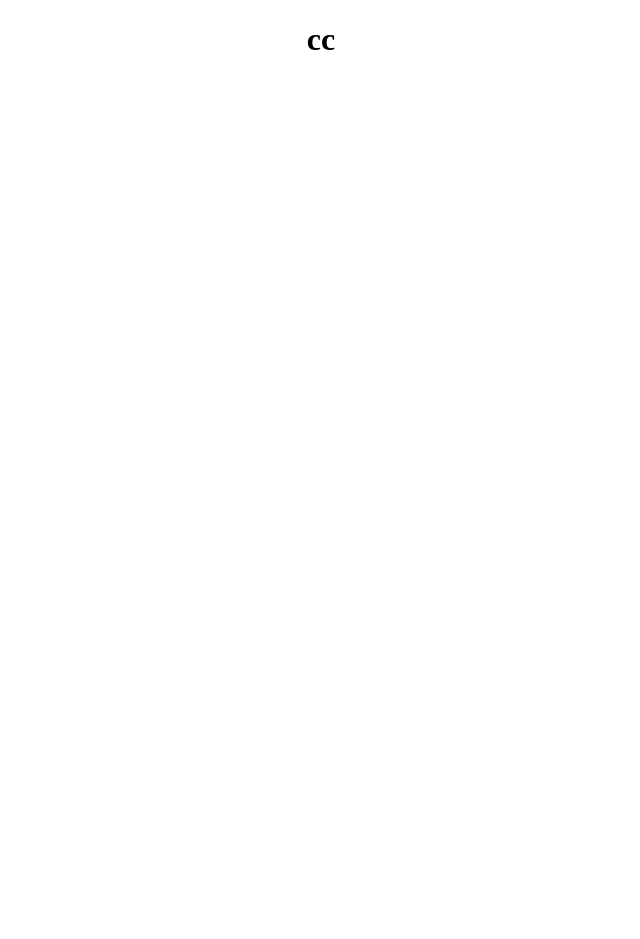
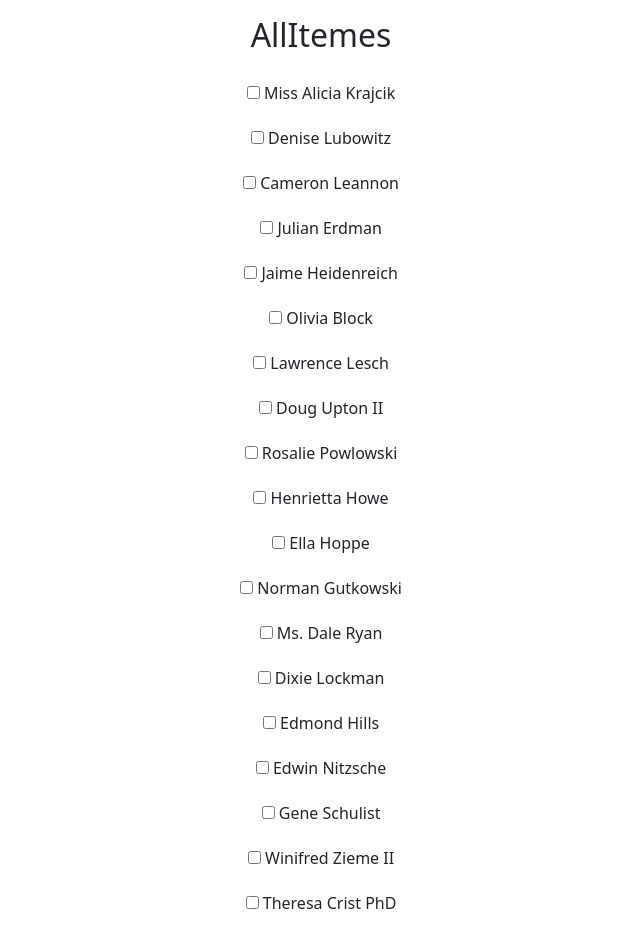
Before and after one commit to aynazheydariafshar/Aynaz-HeydariAfshar-hw17-maktab66, a React (Create React App) app in the folder ex1/: page / in a window 1280 px wide. Shown: the top 939 px of the page, without its empty margins (319-959 px from the left). Before the commit the page ends 800 px from the top, so only its background shows below. Built offline with nearby package versions, Linux system fonts and the light colour scheme.

Commit message:
add json file and fetch file on allitemes

```diff
--- a/ex1/package.json
+++ b/ex1/package.json
@@ -6,7 +6,9 @@
     "@testing-library/jest-dom": "^5.16.3",
     "@testing-library/react": "^12.1.4",
     "@testing-library/user-event": "^13.5.0",
+    "bootstrap": "^5.1.3",
     "react": "^18.0.0",
+    "react-bootstrap": "^2.2.3",
     "react-dom": "^18.0.0",
     "react-scripts": "5.0.0",
     "web-vitals": "^2.1.4"
--- /dev/null
+++ b/ex1/public/Json/checkboxes.json
@@ -0,0 +1,82 @@
+[
+    {
+     "name": "Miss Alicia Krajcik",
+     "id": "1"
+    },
+    {
+     "name": "Denise Lubowitz",
+     "id": "2"
+    },
+    {
+     "name": "Cameron Leannon",
+     "id": "3"
+    },
+    {
+     "name": "Julian Erdman",
+     "id": "4"
+    },
+    {
+     "name": "Jaime Heidenreich",
+     "id": "5"
+    },
+    {
+     "name": "Olivia Block",
+     "id": "6"
+    },
+    {
+     "name": "Lawrence Lesch",
+     "id": "7"
+    },
+    {
+     "name": "Doug Upton II",
+     "id": "8"
+    },
+    {
+     "name": "Rosalie Powlowski",
+     "id": "9"
+    },
+    {
+     "name": "Henrietta Howe",
+     "id": "10"
+    },
+    {
+     "name": "Ella Hoppe",
+     "id": "11"
+    },
+    {
+     "name": "Norman Gutkowski",
+     "id": "12"
+    },
+    {
+     "name": "Ms. Dale Ryan",
+     "id": "13"
+    },
+    {
+     "name": "Dixie Lockman",
+     "id": "14"
+    },
+    {
+     "name": "Edmond Hills",
+     "id": "15"
+    },
+    {
+     "name": "Edwin Nitzsche",
+     "id": "16"
+    },
+    {
+     "name": "Gene Schulist",
+     "id": "17"
+    },
+    {
+     "name": "Winifred Zieme II",
+     "id": "18"
+    },
+    {
+     "name": "Theresa Crist PhD",
+     "id": "19"
+    },
+    {
+     "name": "Kathryn Stanton I",
+     "id": "20"
+    }
+]
--- a/ex1/src/App.js
+++ b/ex1/src/App.js
@@ -1,9 +1,10 @@
+import AllItemes from './Components/AllItemes';
 import './Components/Assests/Styles/App.css';
 
 function App() {
   return (
     <div className="App">
-      <h1>cc</h1>
+      <AllItemes />
     </div>
   );
 }
--- a/ex1/src/Components/AllItemes.js
+++ b/ex1/src/Components/AllItemes.js
@@ -0,0 +1,27 @@
+import React , {useState,useEffect} from 'react';
+
+const AllItemes = () => {
+
+    const [item, setitem] = useState([])
+
+    const getData = () => {
+        fetch('/json/checkboxes.json')
+            .then((res) => res.json())
+            .then((res) => {setitem(res)})
+    };
+
+    useEffect(() => {
+        getData()
+    }, []);
+
+    return <>
+        <h2 className='my-3'>AllItemes</h2>
+        {item.map(element => <div>
+            <input className='my-3' value={element.name} type='checkbox' /> {element.name}
+        </div>)}
+    </>;
+}
+
+
+
+export default AllItemes;
--- a/ex1/src/index.js
+++ b/ex1/src/index.js
@@ -1,6 +1,7 @@
 import React from 'react';
 import ReactDOM from 'react-dom';
 import App from './App';
+import 'bootstrap/dist/css/bootstrap.min.css';
 
 ReactDOM.render(
   <React.StrictMode>
```
Also changed, not shown: ex1/src/Components/DataContext.js (added, +13 -0 lines), 1 other file (tests, documents, lock files or other folders).
